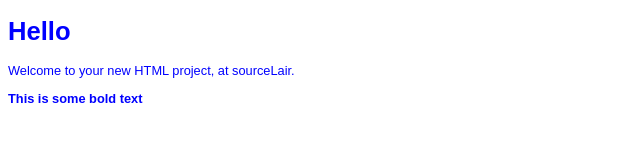
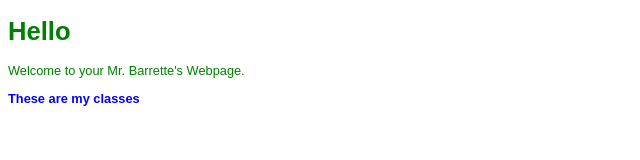
Before and after one commit to runn3r85/codingclass, a plain HTML site: page index.html in a window 1280 px wide. Shown: the whole page, without its empty margins (0-640 px from the left). Drawn offline with Linux system fonts and the light colour scheme.

Commit message:
first html

```diff
--- a/index.html
+++ b/index.html
@@ -7,7 +7,7 @@
 	</head>
 	<body>
 		<h1>Hello</h1>
-		<p>Welcome to your new HTML project, at sourceLair.</p>
-        <strong>This is some bold text</strong>
+		<p>Welcome to your Mr. Barrette's Webpage.</p>
+        <strong>These are my classes</strong>
 	</body>
 </html>
--- a/main.css
+++ b/main.css
@@ -1,5 +1,10 @@
 body {
 	font-size: 0.8em;
 	font-family: arial, sans-serif;
+    color: green;
+}
+
+strong {
     color: blue;
+
 }
```
